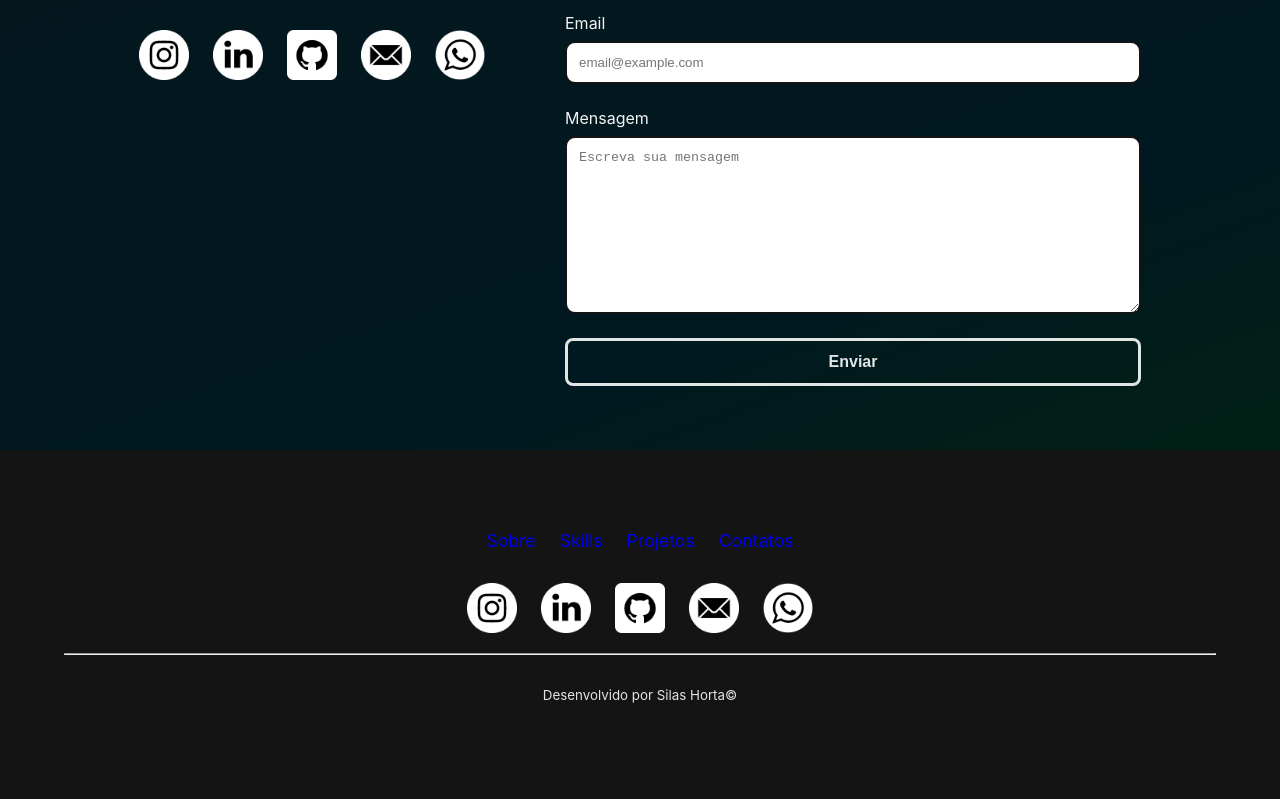
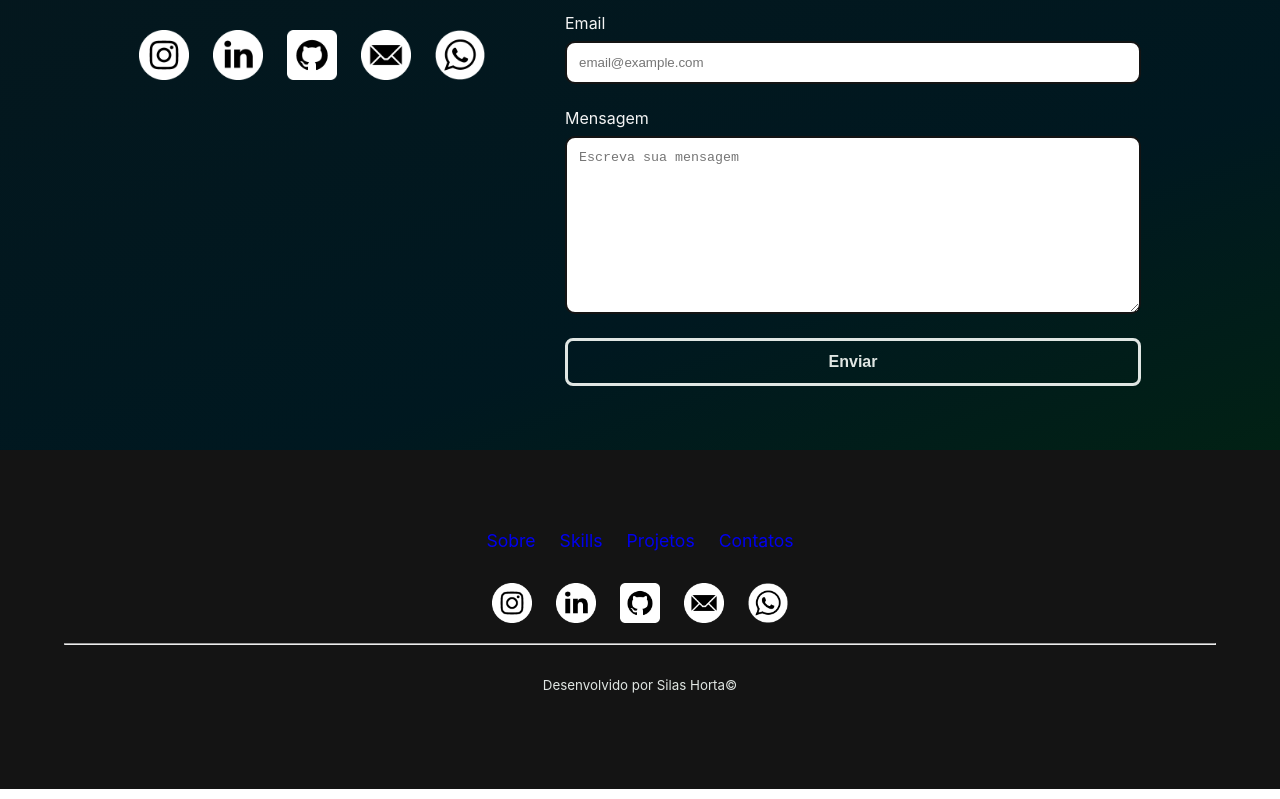
Before and after one commit to silashorta/portfolio-project, a React (Vite) app: page / in a window 1280 px wide. Shown: the part 3325-4124 px from the top of the page. Built offline with nearby package versions, Linux system fonts and the light colour scheme.

Commit message:
Update Footer.module.css

```diff
--- a/components/Footer/Footer.module.css
+++ b/components/Footer/Footer.module.css
@@ -11,8 +11,9 @@
 
 .footer__links, .footer__redes{
     display: flex;
+    justify-content: center;
+    flex-wrap: wrap;
     gap: 24px;
-    justify-content: center;
 
     padding: 16px;
 
@@ -20,7 +21,7 @@
 }
 
 .footer__icon{
-    width: 50px;
+    width: 40px;
 }
 
 #whatsapp{
```
